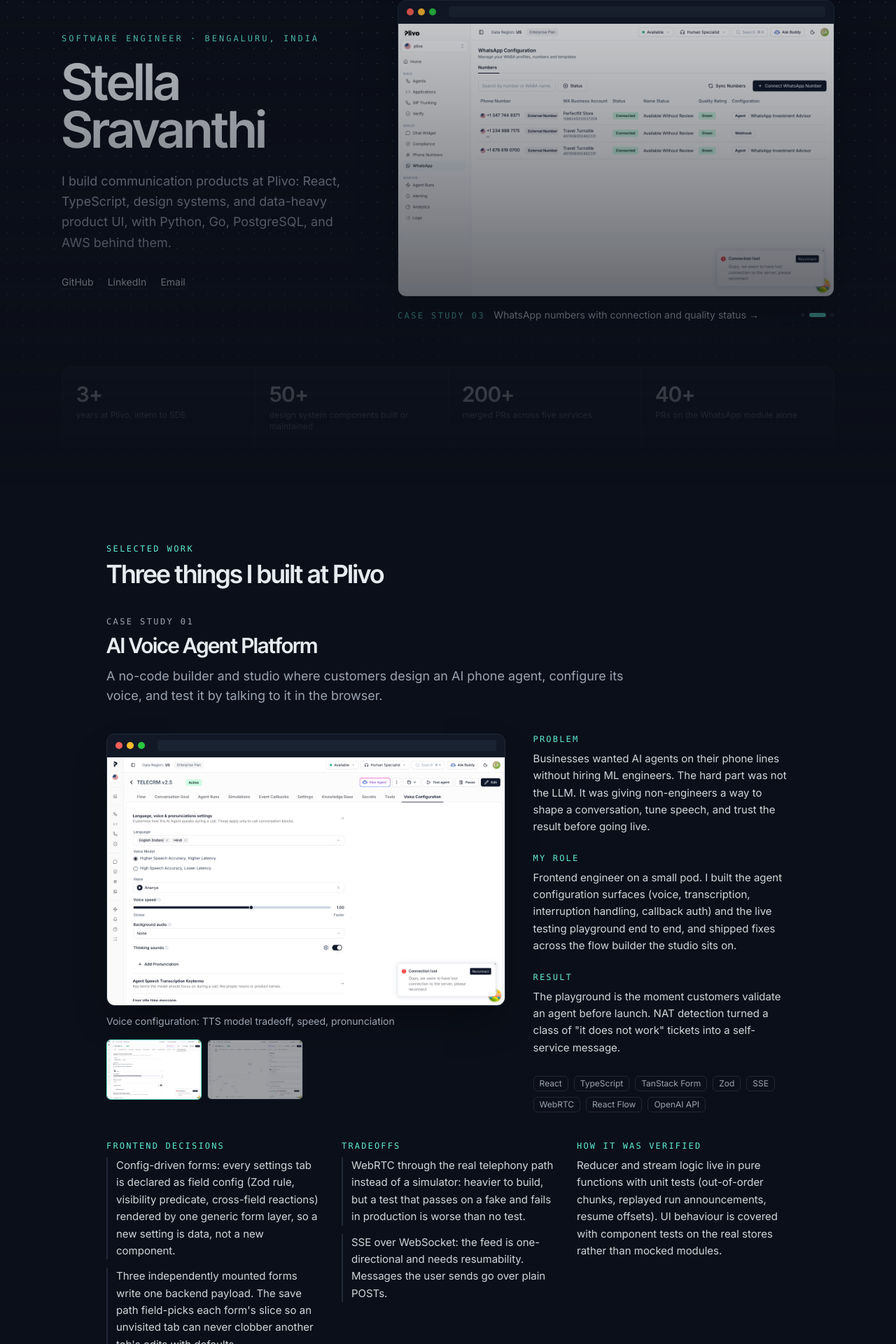
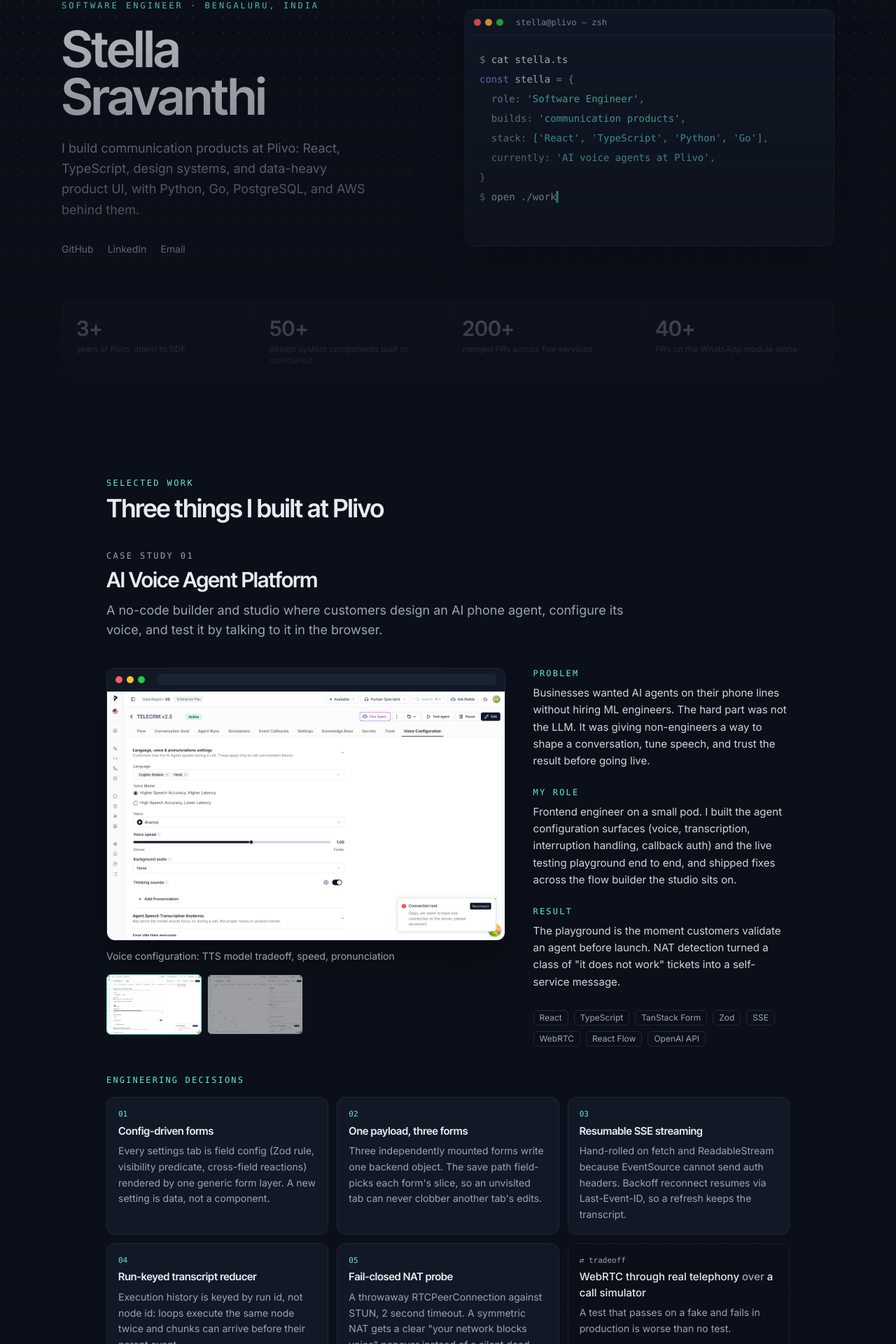
Before and after one commit to sravanthi657/Stella-sravanthi, a React (Vite) app: page / in a window 1280 px wide. Shown: the part 153-2073 px from the top of the page at 70% size. Built offline with nearby package versions, Linux system fonts and the light colour scheme.

Commit message:
Terminal hero and compact decision cards for case studies

```diff
--- a/src/App.tsx
+++ b/src/App.tsx
@@ -96,18 +96,30 @@
         </div>
       </div>
     </div>
-    <div className="mt-10 grid gap-8 md:grid-cols-3">
-      <Block label="Frontend decisions">
-        <ul className="space-y-3">
-          {study.decisions.map((d) => <li key={d} className="border-l-2 border-line pl-3">{d}</li>)}
-        </ul>
-      </Block>
-      <Block label="Tradeoffs">
-        <ul className="space-y-3">
-          {study.tradeoffs.map((t) => <li key={t} className="border-l-2 border-line pl-3">{t}</li>)}
-        </ul>
-      </Block>
-      <Block label="How it was verified">{study.quality}</Block>
+    <div className="mt-10">
+      <h4 className="font-mono text-xs uppercase tracking-[0.18em] text-accent">Engineering decisions</h4>
+      <div className="mt-4 grid gap-3 sm:grid-cols-2 lg:grid-cols-3">
+        {study.decisions.map((d, idx) => (
+          <div key={d.title} className="rounded-xl border border-line bg-panel p-4">
+            <p className="font-mono text-[11px] text-accent">{String(idx + 1).padStart(2, '0')}</p>
+            <p className="mt-1 font-display text-[15px] font-semibold text-snow">{d.title}</p>
+            <p className="mt-1.5 text-sm leading-relaxed text-fog">{d.body}</p>
+          </div>
+        ))}
+        {study.tradeoffs.map((t) => (
+          <div key={t.chose} className="rounded-xl border border-dashed border-line bg-transparent p-4">
+            <p className="font-mono text-[11px] text-fog">⇄ tradeoff</p>
+            <p className="mt-1 text-[15px] font-medium text-snow">
+              {t.chose} <span className="text-fog">over</span> {t.over}
+            </p>
+            <p className="mt-1.5 text-sm leading-relaxed text-fog">{t.why}</p>
+          </div>
+        ))}
+      </div>
+      <p className="mt-4 rounded-lg border border-line bg-panel/60 px-4 py-3 text-sm text-fog">
+        <span className="font-mono text-xs uppercase tracking-widest text-accent">✓ Verified</span>
+        <span className="ml-3">{study.quality}</span>
+      </p>
     </div>
   </article>
 )
--- a/src/Cover.tsx
+++ b/src/Cover.tsx
@@ -1,11 +1,5 @@
-import { useEffect, useState } from 'react'
-import { caseStudies, profile } from './data'
-
-const FEATURED = [
-  { study: caseStudies[1], shot: caseStudies[1].shots[0] }, // SIP trunk platforms
-  { study: caseStudies[2], shot: caseStudies[2].shots[0] }, // WhatsApp numbers
-  { study: caseStudies[1], shot: caseStudies[1].shots[2] }, // Invoices
-]
+import { useEffect, useMemo, useState } from 'react'
+import { profile } from './data'
 
 export const Nav = () => (
   <nav className="sticky top-0 z-40 border-b border-line/70 bg-ink/80 backdrop-blur">
@@ -22,32 +16,81 @@
   </nav>
 )
 
-const Frame = ({ children }: { children: React.ReactNode }) => (
+// tokenized terminal script: c = colour class
+type Tok = { t: string; c?: string }
+const LINES: Tok[][] = [
+  [{ t: '$ ', c: 'text-fog' }, { t: 'cat stella.ts', c: 'text-snow' }],
+  [{ t: 'const ', c: 'text-violet-400' }, { t: 'stella', c: 'text-snow' }, { t: ' = {', c: 'text-fog' }],
+  [{ t: '  role: ', c: 'text-fog' }, { t: "'Software Engineer'", c: 'text-accent' }, { t: ',', c: 'text-fog' }],
+  [{ t: '  builds: ', c: 'text-fog' }, { t: "'communication products'", c: 'text-accent' }, { t: ',', c: 'text-fog' }],
+  [{ t: '  stack: ', c: 'text-fog' }, { t: "['React', 'TypeScript', 'Python', 'Go']", c: 'text-accent' }, { t: ',', c: 'text-fog' }],
+  [{ t: '  currently: ', c: 'text-fog' }, { t: "'AI voice agents at Plivo'", c: 'text-accent' }, { t: ',', c: 'text-fog' }],
+  [{ t: '}', c: 'text-fog' }],
+  [{ t: '$ ', c: 'text-fog' }, { t: 'open ./work', c: 'text-snow' }],
+]
+
+const Terminal = () => {
+  const total = useMemo(() => LINES.reduce((n, l) => n + l.reduce((m, t) => m + t.t.length, 0), 0), [])
+  const reduced = useMemo(
+    () => typeof window !== 'undefined' && window.matchMedia('(prefers-reduced-motion: reduce)').matches,
+    [],
+  )
+  const [count, setCount] = useState(reduced ? total : 0)
+  useEffect(() => {
+    if (count >= total) return
+    const id = setInterval(() => setCount((c) => Math.min(c + 1, total)), 28)
+    return () => clearInterval(id)
+  }, [count >= total])
+  const done = count >= total
+
+  let used = 0
+  return (
     <figure className="overflow-hidden rounded-xl border border-line bg-panel shadow-2xl shadow-black/50">
-    <div className="flex items-center gap-1.5 border-b border-line px-3 py-2">
+      <div className="flex items-center gap-1.5 border-b border-line px-3 py-2.5">
         <span className="h-2.5 w-2.5 rounded-full bg-[#ff5f57]" />
         <span className="h-2.5 w-2.5 rounded-full bg-[#febc2e]" />
         <span className="h-2.5 w-2.5 rounded-full bg-[#28c840]" />
-      <span className="ml-3 h-4 flex-1 rounded bg-line/70" />
+        <span className="ml-3 font-mono text-xs text-fog">stella@plivo — zsh</span>
       </div>
-    {children}
+      <div className="min-h-[300px] p-5 font-mono text-[13px] leading-7 sm:text-sm" aria-label="Terminal introduction">
+        {LINES.map((line, li) => {
+          const lineLen = line.reduce((m, t) => m + t.t.length, 0)
+          const start = used
+          used += lineLen
+          const visible = Math.max(0, Math.min(count - start, lineLen))
+          if (visible === 0 && count < start) return null
+          let seen = 0
+          const spans = line.map((tok, ti) => {
+            const s = seen
+            seen += tok.t.length
+            const cut = Math.max(0, Math.min(visible - s, tok.t.length))
+            return cut > 0 ? <span key={ti} className={tok.c}>{tok.t.slice(0, cut)}</span> : null
+          })
+          const isLast = count >= start && count <= start + lineLen && !done
+          const isOpenWork = li === LINES.length - 1
+          const content = (
+            <>
+              {spans}
+              {(isLast || (done && isOpenWork)) && <span className="caret" aria-hidden>▍</span>}
+            </>
+          )
+          return (
+            <div key={li} className="whitespace-pre">
+              {isOpenWork && done ? (
+                <a href="#work" className="rounded hover:bg-line/40">{content}</a>
+              ) : content}
+            </div>
+          )
+        })}
+      </div>
     </figure>
   )
+}
 
-export const Cover = () => {
-  const [i, setI] = useState(0)
-  const [paused, setPaused] = useState(false)
-  useEffect(() => {
-    if (paused || window.matchMedia('(prefers-reduced-motion: reduce)').matches) return
-    const t = setInterval(() => setI((n) => (n + 1) % FEATURED.length), 5000)
-    return () => clearInterval(t)
-  }, [paused])
-  const current = FEATURED[i]
-
-  return (
+export const Cover = () => (
   <header id="top" className="dots border-b border-line">
     <div className="mx-auto grid max-w-6xl items-center gap-12 px-6 pb-16 pt-16 lg:grid-cols-12 lg:pt-24">
-        <div className="lg:col-span-5">
+      <div className="lg:col-span-6">
         <p className="reveal font-mono text-xs uppercase tracking-[0.25em] text-accent">Software engineer · {profile.location}</p>
         <h1 className="reveal mt-5 font-display text-6xl font-semibold leading-[0.95] tracking-tight text-snow sm:text-7xl">
           Stella<br />Sravanthi
@@ -59,39 +102,8 @@
           <a className="text-snow underline decoration-line underline-offset-4 hover:decoration-accent" href={`mailto:${profile.email}`}>Email</a>
         </div>
       </div>
-
-        <div className="reveal lg:col-span-7" onMouseEnter={() => setPaused(true)} onMouseLeave={() => setPaused(false)}>
-          <Frame>
-            <div className="relative aspect-[16/10]">
-              {FEATURED.map((f, idx) => (
-                <img
-                  key={f.shot.src}
-                  src={f.shot.src}
-                  alt={f.shot.caption}
-                  className={`absolute inset-0 h-full w-full object-cover object-top transition-opacity duration-700 ${idx === i ? 'opacity-100' : 'opacity-0'}`}
-                  loading={idx === 0 ? 'eager' : 'lazy'}
-                />
-              ))}
-            </div>
-          </Frame>
-          <div className="mt-4 flex items-center justify-between gap-4">
-            <a href={`#${current.study.id}`} className="group text-sm">
-              <span className="font-mono text-xs uppercase tracking-[0.2em] text-accent">{current.study.eyebrow}</span>
-              <span className="ml-3 text-snow group-hover:underline">{current.shot.caption} →</span>
-            </a>
-            <div className="flex gap-1.5" role="tablist" aria-label="Featured screenshots">
-              {FEATURED.map((_, idx) => (
-                <button
-                  key={idx}
-                  role="tab"
-                  aria-selected={idx === i}
-                  aria-label={`Show screenshot ${idx + 1}`}
-                  onClick={() => setI(idx)}
-                  className={`h-1.5 rounded-full transition-all ${idx === i ? 'w-6 bg-accent' : 'w-1.5 bg-line hover:bg-fog'}`}
-                />
-              ))}
-            </div>
-          </div>
+      <div className="reveal lg:col-span-6">
+        <Terminal />
       </div>
     </div>
 
@@ -107,4 +119,3 @@
     </div>
   </header>
 )
-}
--- a/src/data.ts
+++ b/src/data.ts
@@ -1,4 +1,6 @@
 export interface Shot { src: string; caption: string }
+export interface Decision { title: string; body: string }
+export interface Tradeoff { chose: string; over: string; why: string }
 
 export interface CaseStudy {
   id: string
@@ -7,8 +9,8 @@
   summary: string
   problem: string
   role: string
-  decisions: string[]
-  tradeoffs: string[]
+  decisions: Decision[]
+  tradeoffs: Tradeoff[]
   quality: string
   result: string
   stack: string[]
@@ -26,18 +28,17 @@
     role:
       'Frontend engineer on a small pod. I built the agent configuration surfaces (voice, transcription, interruption handling, callback auth) and the live testing playground end to end, and shipped fixes across the flow builder the studio sits on.',
     decisions: [
-      'Config-driven forms: every settings tab is declared as field config (Zod rule, visibility predicate, cross-field reactions) rendered by one generic form layer, so a new setting is data, not a new component.',
-      'Three independently mounted forms write one backend payload. The save path field-picks each form\'s slice so an unvisited tab can never clobber another tab\'s edits with defaults.',
-      'Playground events stream over Server-Sent Events, hand-rolled on fetch and ReadableStream because EventSource cannot send auth headers. Reconnect uses exponential backoff and resumes via Last-Event-ID, so a refresh keeps the transcript.',
-      'The transcript reducer keys execution history by run id, not node id, because loops execute the same node twice and chunks can arrive before their parent event.',
-      'NAT detection before a test call: a throwaway RTCPeerConnection against a STUN server, 2 second timeout, fail closed. A symmetric NAT gets a clear "your network blocks voice" popover instead of a silent dead call.',
+      { title: 'Config-driven forms', body: 'Every settings tab is field config (Zod rule, visibility predicate, cross-field reactions) rendered by one generic form layer. A new setting is data, not a component.' },
+      { title: 'One payload, three forms', body: 'Three independently mounted forms write one backend object. The save path field-picks each form\'s slice, so an unvisited tab can never clobber another tab\'s edits.' },
+      { title: 'Resumable SSE streaming', body: 'Hand-rolled on fetch and ReadableStream because EventSource cannot send auth headers. Backoff reconnect resumes via Last-Event-ID, so a refresh keeps the transcript.' },
+      { title: 'Run-keyed transcript reducer', body: 'Execution history is keyed by run id, not node id: loops execute the same node twice and chunks can arrive before their parent event.' },
+      { title: 'Fail-closed NAT probe', body: 'A throwaway RTCPeerConnection against STUN, 2 second timeout. A symmetric NAT gets a clear "your network blocks voice" popover instead of a silent dead call.' },
     ],
     tradeoffs: [
-      'WebRTC through the real telephony path instead of a simulator: heavier to build, but a test that passes on a fake and fails in production is worse than no test.',
-      'SSE over WebSocket: the feed is one-directional and needs resumability. Messages the user sends go over plain POSTs.',
+      { chose: 'WebRTC through real telephony', over: 'a call simulator', why: 'A test that passes on a fake and fails in production is worse than no test.' },
+      { chose: 'SSE', over: 'WebSocket', why: 'The feed is one-directional and needs resumability. User messages go over plain POSTs.' },
     ],
-    quality:
-      'Reducer and stream logic live in pure functions with unit tests (out-of-order chunks, replayed run announcements, resume offsets). UI behaviour is covered with component tests on the real stores rather than mocked modules.',
+    quality: 'Stream and reducer logic live in pure functions with unit tests; UI behaviour is tested on real stores, not mocked modules.',
     result:
       'The playground is the moment customers validate an agent before launch. NAT detection turned a class of "it does not work" tickets into a self-service message.',
     stack: ['React', 'TypeScript', 'TanStack Form', 'Zod', 'SSE', 'WebRTC', 'React Flow', 'OpenAI API'],
@@ -56,17 +57,16 @@
     role:
       'I rebuilt phone numbers (search, buy, port-in wizard), SIP trunking, billing and invoices, and pricing end to end, and owned the production issues that surfaced as customers moved.',
     decisions: [
-      'SIP trunk creation is platform-aware: LiveKit, Retell, Vapi, ElevenLabs, and xAI each get their own URI template, transport rules, and managed IP allow-list from one pure config module, so the form cannot offer an invalid combination.',
-      'Region drives configuration, not the user: ElevenLabs resolves to its India residency host for India accounts, and platforms without India servers are not offered there.',
-      'Pagination is treated as a contract, not an optimisation. Pagers key off hasNext, never total_count, after finding APIs that return zero for it.',
-      'The port-in wizard surfaces a form-level blocker summary, because a multi-step form whose submit button lives on step three can otherwise fail silently on a step one field.',
+      { title: 'Platform-aware trunk config', body: 'LiveKit, Retell, Vapi, ElevenLabs and xAI each get their own URI template, transports and managed IP allow-list from one pure config module. Invalid combinations cannot be offered.' },
+      { title: 'Region drives configuration', body: 'ElevenLabs resolves to its India residency host for India accounts, and platforms without India servers are not offered there.' },
+      { title: 'Pagination as a contract', body: 'Pagers key off hasNext, never total_count, after finding APIs that return zero for it. Selects resolve out-of-page values explicitly.' },
+      { title: 'Wizard blocker summary', body: 'A multi-step form whose submit lives on step three can fail silently on a step one field, so the port-in wizard surfaces a form-level blocker summary.' },
     ],
     tradeoffs: [
-      'Recording the chosen SIP platform server-side instead of inferring it from URI shape: one more API, but inference could not distinguish two platforms even in principle and would have produced a UI that lies.',
-      'Grandfathering plan gates to new signups only. Taking a screen away from an existing account is a breaking change, so gates key off org creation date and fail open on missing data.',
+      { chose: 'Recording the platform server-side', over: 'inferring it from URI shape', why: 'Inference could not distinguish two platforms even in principle and would produce a UI that lies.' },
+      { chose: 'Grandfathering plan gates', over: 'gating every account at once', why: 'Taking a screen away from an existing account is a breaking change. Gates key off org creation date and fail open.' },
     ],
-    quality:
-      'Pure config and payload builders are unit tested and mutation checked. Every list and select is verified against real page counts, and UI changes ship with screenshots in the PR.',
+    quality: 'Pure config and payload builders are unit tested and mutation checked; lists are verified against real page counts.',
     result:
       'Legacy customers now live on the new console. Along the way a P1 memory incident traced to an unpaginated dropdown fetching 2,752 records was fixed with server-side PostgreSQL search, and invoices hidden by a missing pager became reachable again.',
     stack: ['React', 'TypeScript', 'TanStack Query', 'Zod', 'PostgreSQL', 'Go gateway'],
@@ -87,17 +87,16 @@
     role:
       'I own this module: the onboarding wizard, number sync and disconnect, WABA to account mapping, and template management on the frontend, plus the orchestration endpoints in the Flask backend. Around 40 merged PRs across both.',
     decisions: [
-      'Registration with selective rollback: if webhook registration fails the just-created number row is deleted so a retry starts clean, and a Plivo application created in the same call is removed, but a pre-existing one is never touched.',
-      'Reconciliation over trust: numbers registered inside Meta\'s popup sometimes never call back, so the numbers screen syncs on mount and offers a manual sync.',
-      'Template payloads are built client-side from a typed form: authentication templates with one-tap and zero-tap OTP buttons, and dynamic URL buttons that append the variable exactly the way Meta validates it.',
-      'Errors crossing three hops are classified into actionable messages ("account already onboarded") instead of a generic failure.',
+      { title: 'Selective rollback', body: 'If webhook registration fails, the just-created number row is deleted so retry starts clean. An application created in the same call is removed; a pre-existing one is never touched.' },
+      { title: 'Reconciliation over trust', body: 'Numbers registered inside Meta\'s popup sometimes never call back, so the numbers screen syncs on mount and offers a manual sync.' },
+      { title: 'Typed template payloads', body: 'Authentication templates with one-tap and zero-tap OTP buttons, and dynamic URL buttons that append the variable exactly the way Meta validates it.' },
+      { title: 'Actionable error mapping', body: 'Errors crossing three hops are classified into messages a user can act on ("account already onboarded") instead of a generic failure.' },
     ],
     tradeoffs: [
-      'The backend stays stateless for WhatsApp state. Duplicating Meta state in our database would guarantee drift, so we only add account context.',
-      'A downstream routing cache was invalidated explicitly on config change, with a 2 second timeout, because the save path can call it four times and a default timeout would stall the user.',
+      { chose: 'A stateless backend for WhatsApp state', over: 'mirroring Meta state in our DB', why: 'A mirror would guarantee drift; we only add account context.' },
+      { chose: 'Explicit cache invalidation, 2s timeout', over: 'waiting out a 24h routing TTL', why: 'The save path can call it four times; a default timeout would stall the user.' },
     ],
-    quality:
-      'Backend orchestration has unit tests for the subaccount auth resolution and cache invalidation paths. Frontend template form logic is covered by config tests for every category branch.',
+    quality: 'Backend orchestration has unit tests for auth resolution and cache invalidation; template form logic is covered per category branch.',
     result:
       'This flow gates WhatsApp for enterprise customers. The rollback and sync work converted several "stuck forever" onboarding states into retryable ones.',
     stack: ['React', 'TypeScript', 'Python', 'Flask', 'Meta Cloud API'],
@@ -163,8 +162,8 @@
   },
   {
     name: 'this site',
-    desc: 'Vite, React, TypeScript, Tailwind. Scroll reveal respects reduced motion; thumbnails are keyboard tabs.',
-    href: 'https://github.com/sravanthi657',
+    desc: 'Vite, React, TypeScript, Tailwind. Scroll reveal respects reduced motion; galleries are keyboard tab lists.',
+    href: 'https://github.com/sravanthi657/Stella-sravanthi',
     tags: ['React', 'Tailwind'],
   },
 ]
--- a/src/index.css
+++ b/src/index.css
@@ -39,3 +39,6 @@
   -webkit-mask-image: linear-gradient(to bottom, rgba(0,0,0,.9), rgba(0,0,0,.35) 70%, transparent);
   mask-image: linear-gradient(to bottom, rgba(0,0,0,.9), rgba(0,0,0,.35) 70%, transparent);
 }
+
+.caret { color: var(--color-accent); animation: blink 1.1s steps(2) infinite; }
+@media (prefers-reduced-motion: reduce) { .caret { animation: none; } }
```
Lines whose indentation alone changed are shown as unchanged.
